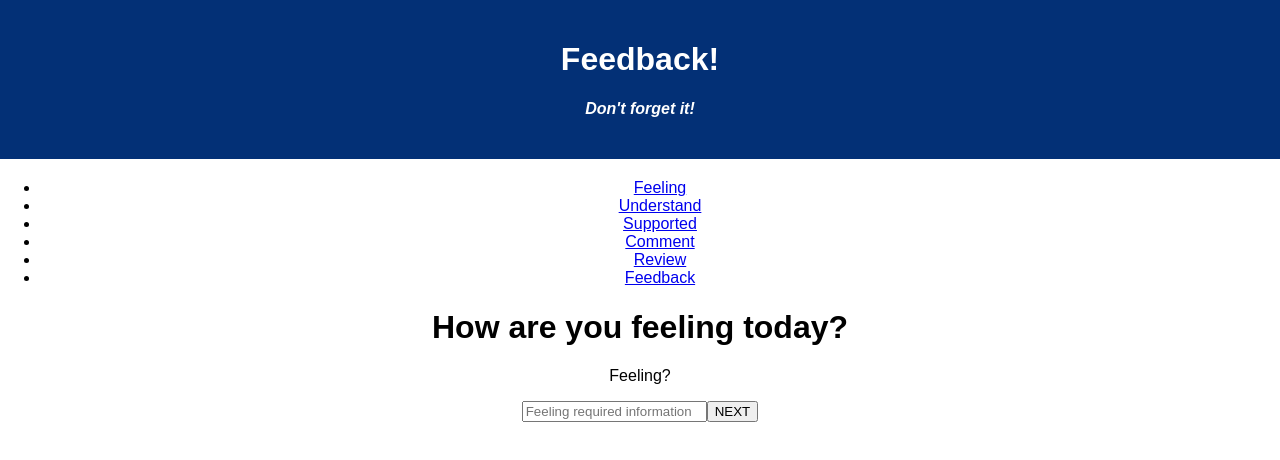
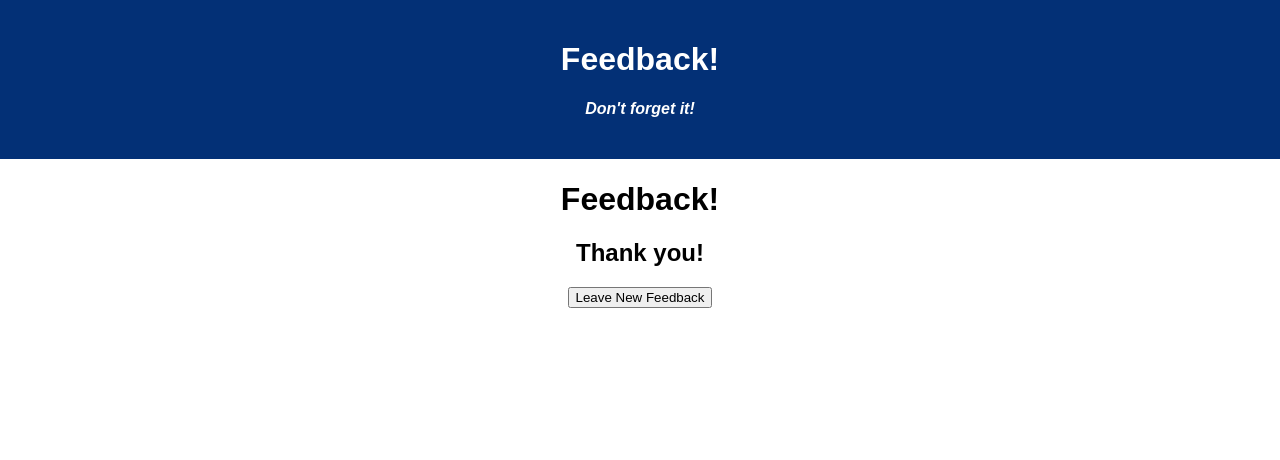
Before and after one commit to HOZ1997/weekend-redux-feedback-loop, a React (Create React App) app: page /#/feedback in a window 1280 px wide. Before the commit this address led to /#/. Shown: the top 460 px of the page. Built offline with nearby package versions, Linux system fonts and the light colour scheme.

Commit message:
clean up code and updates to all components

```diff
--- a/src/components/App/App.jsx
+++ b/src/components/App/App.jsx
@@ -26,15 +26,15 @@ function App(){
         <h4>Don't forget it!</h4>
         </header>
 
-      <ul>
-      {/* <li><a href="/#/home">Home</a></li> */}
+      {/* <ul>
+
       <li><a href="/#/feeling">Feeling</a></li>
       <li><a href="/#/understand">Understand</a></li>
       <li><a href="/#/supported">Supported</a></li>
       <li><a href="/#/comment">Comment</a></li>
       <li><a href="/#/review">Review</a></li>
       <li><a href="/#/feedback">Feedback</a></li>
-    </ul>
+    </ul> */}
     <Router>
         <Route path="/" exact>
         <Feeling/>
--- a/src/components/Feedback/Feedback.jsx
+++ b/src/components/Feedback/Feedback.jsx
@@ -1,17 +1,4 @@
-// import React from 'react';
 
-// function Feedback() {
-//   return (
-//     <div>
-//       <h1>Feedback!</h1>
-
-
-//      <h1>Thank you! </h1>
-
-//      {/* //Todo Leave New Feedback button that resets and brings you to home */}
-//     </div>
-//   );
-// }
 import React from 'react';
 import {useState} from 'react';
 import {useDispatch} from 'react-redux';
@@ -38,8 +25,8 @@ function Feedback(){
     return (
       <div>
         <div>
-        <h1>Feedback?</h1>
-        <p>Thank you!</p>
+        <h1>Feedback!</h1>
+        <h2>Thank you!</h2>
 
              <button onClick={addingFeeback }>Leave New Feedback</button>
           </div>
--- a/src/components/Review/Review.jsx
+++ b/src/components/Review/Review.jsx
@@ -40,7 +40,7 @@ function Review() {
     <p> Understanding: { gotUnderstand} </p>
     <p> Support: { gotSupported} </p>
     <p> Comments: { gotComment} </p>
-    {/* <li><a href="/#/home">{ gotFeeling }</a></li> */}
+
 
     <button onClick={sendFeedback}>SUBMIT</button>
     </div>
--- a/src/components/Supported/Supported.jsx
+++ b/src/components/Supported/Supported.jsx
@@ -1,19 +1,3 @@
-// import React from 'react';
-
-// function Supported() {
-//   return (
-//     <div>
-//       <h1>Supported</h1>
-
-//     </div>
-//   );
-// }
-
-// export default Supported;
-
-
-
-
 import React from 'react';
 import {useState} from 'react';
 import {useDispatch} from 'react-redux';
@@ -42,7 +26,7 @@ function Supported(){
         <h1>How well are you being supported?</h1>
         <p>Support?</p>
              <input type="text" placeholder="Support required information" onChange={changeSupported}></input>
-             <button onClick={addSupported}>Next</button>
+             <button onClick={addSupported}>NEXT</button>
           </div>
 
       </div>
--- a/src/components/Understand/Understand.jsx
+++ b/src/components/Understand/Understand.jsx
@@ -42,7 +42,7 @@ function Understand(){
         <h1>How well are you understanding the content?</h1>
         <p>Understanding?</p>
              <input type="text" placeholder="Understanding required information" onChange={changeUnderstand}></input>
-             <button onClick={addUnderstand}>Next</button>
+             <button onClick={addUnderstand}>NEXT</button>
           </div>
       </div>
 
```
Also changed, not shown: src/components/Comment/Comment.jsx (+0 -16 lines).
